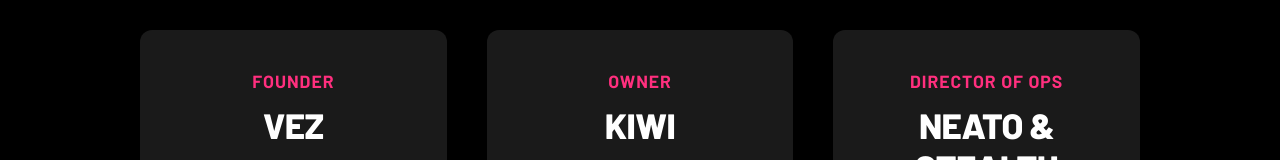
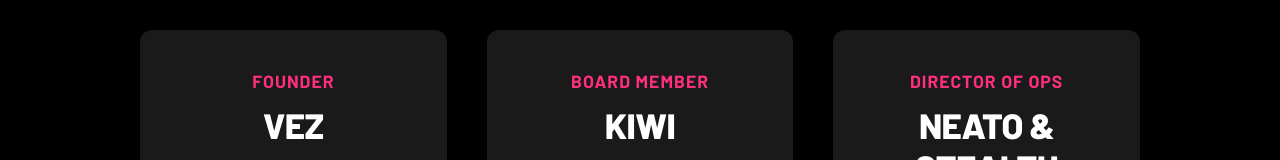
Before and after one commit to oopsididitagain335/uybdss, a website: page public/roster.html in a window 1280 px wide. Shown: the part 306-466 px from the top of the page. Drawn offline with Linux system fonts and the light colour scheme.

Commit message:
Update roster.html

```diff
--- a/public/roster.html
+++ b/public/roster.html
@@ -323,7 +323,7 @@
         </div>
 
         <div class="leader-card">
-          <div class="role">Owner</div>
+          <div class="role">Board Member</div>
           <div class="name">KIWI</div>
           <div class="bio">Drives strategy, growth, and operations. The engine behind the brand.</div>
         </div>
```
